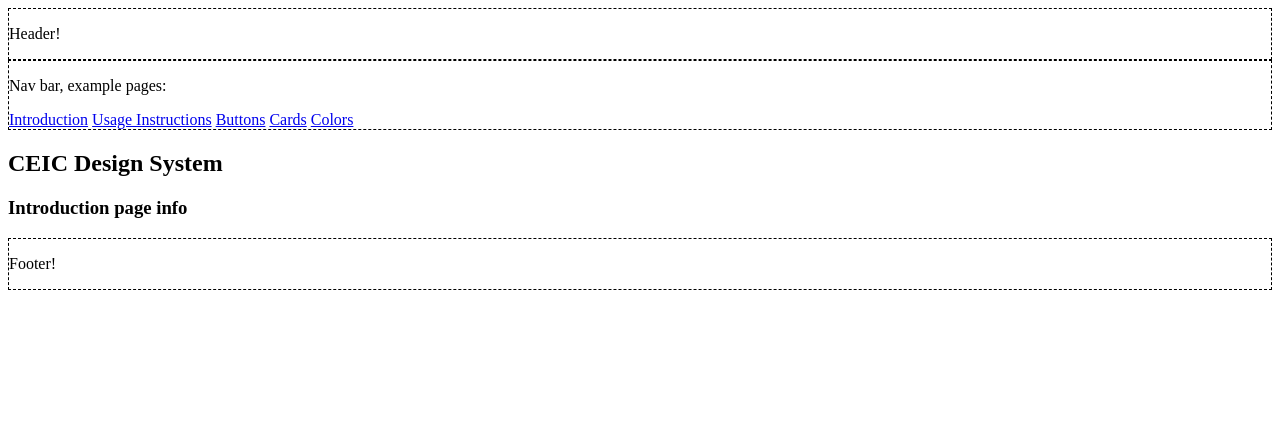
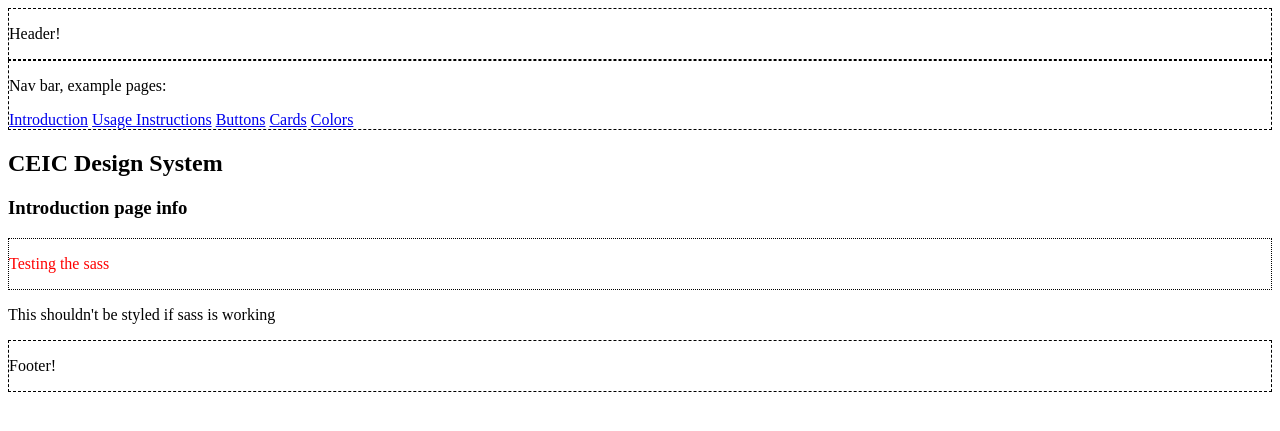
Before and after one commit to Code-For-Chicago/ceic_design_system, a Jekyll site: the page built from docs/index.html, in a window 1280 px wide. Shown: the top 431 px of the page. Built offline with Jekyll 4.4.1, drawn with Linux system fonts in a browser that asks for light colours; nearby versions of some CDN libraries.

Commit message:
Add Sass

```diff
--- a/docs/_includes/head.html
+++ b/docs/_includes/head.html
@@ -7,7 +7,7 @@
   <meta http-equiv="X-UA-Compatible" content="ie=edge">
   <title>{{ site.title }}</title>
   <!-- <link rel="shortcut icon" href="/favicon.ico" /> -->
-  <link rel="stylesheet" href="{{ site.baseurl }}/style.css">
+  <link rel="stylesheet" href="{{ site.baseurl }}/css/style.css">
   <script src="https://kit.fontawesome.com/211706c7f5.js" crossorigin="anonymous"></script>
 </head>
 
--- /dev/null
+++ b/docs/css/style.scss
@@ -0,0 +1,14 @@
+---
+---
+
+header, nav, footer {
+    border: 1px dashed;
+}
+
+.test-sass {
+    border: 1px dotted;
+
+    p {
+        color: red;
+    }
+}
--- a/docs/index.html
+++ b/docs/index.html
@@ -6,3 +6,9 @@ home: true
 ---
 
 <h3>Introduction page info</h3>
+
+<div class="test-sass">
+    <p>Testing the sass</p>
+</div>
+
+<p>This shouldn't be styled if sass is working</p>
--- a/docs/style.css
+++ /dev/null
@@ -1,3 +0,0 @@
-header, nav, footer {
-    border: 1px dashed;
-}
```
